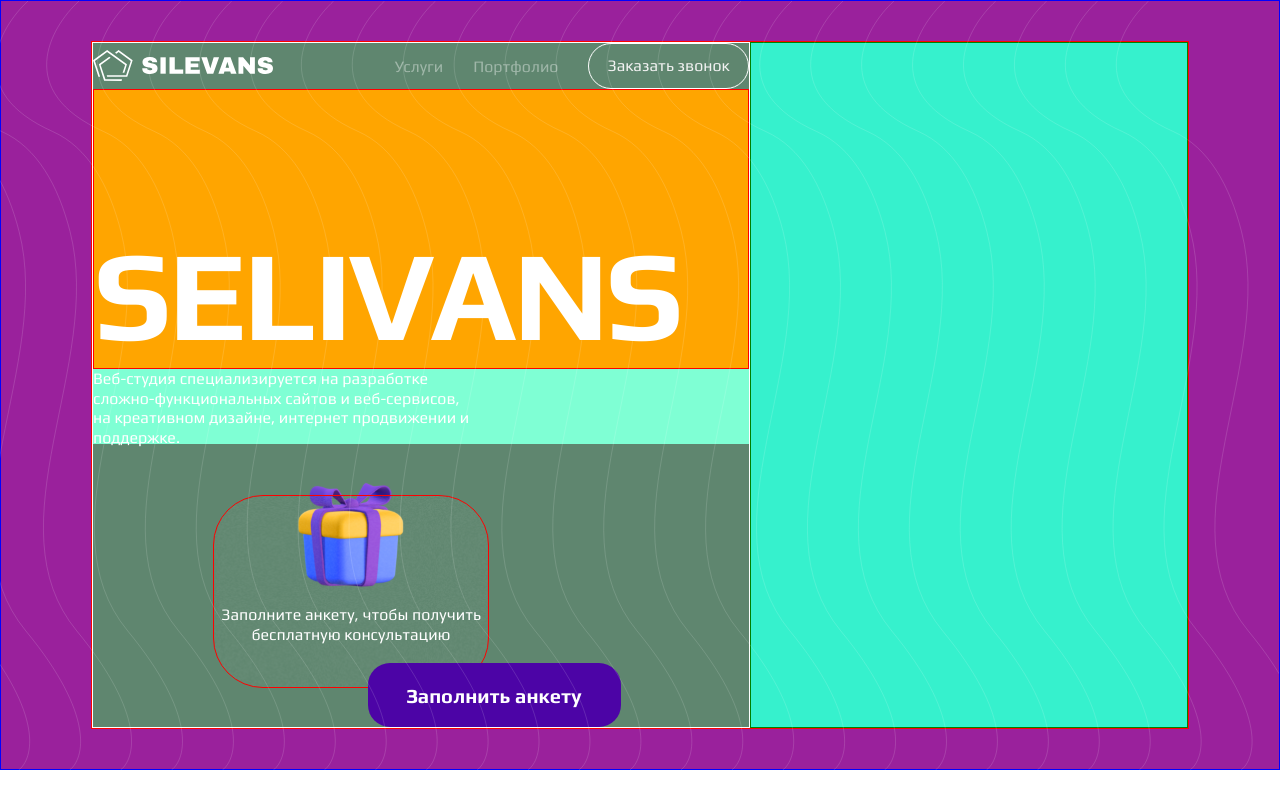
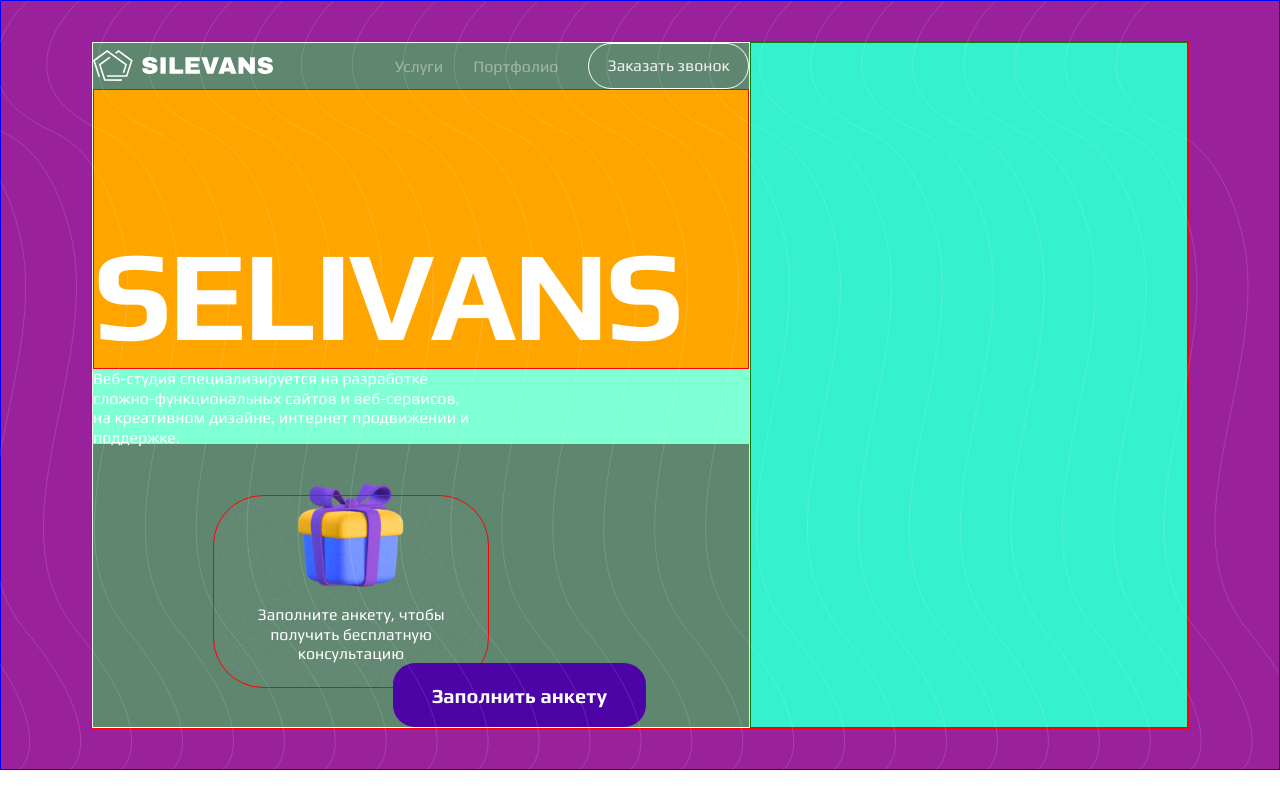
Before and after one commit to JulieBenchuk/web-studio, a Next.js app: page / in a window 1280 px wide. Built offline with nearby package versions, Linux system fonts and the light colour scheme.

Commit message:
fix:  buttonFillForm position

```diff
--- a/src/styles/components/topComponent.module.scss
+++ b/src/styles/components/topComponent.module.scss
@@ -84,6 +84,7 @@
           }
 
           .consultationText {
+            padding: 0 23px;
             text-align: center;
             font-style: normal;
             @include Text-FS-FW-LH(16px, 400, 123.7%);
@@ -98,7 +99,7 @@
       .buttonFillForm {
         position: absolute;
         bottom: 0;
-        right: 128px;
+        left: 300px;
       }
     }
 
```
